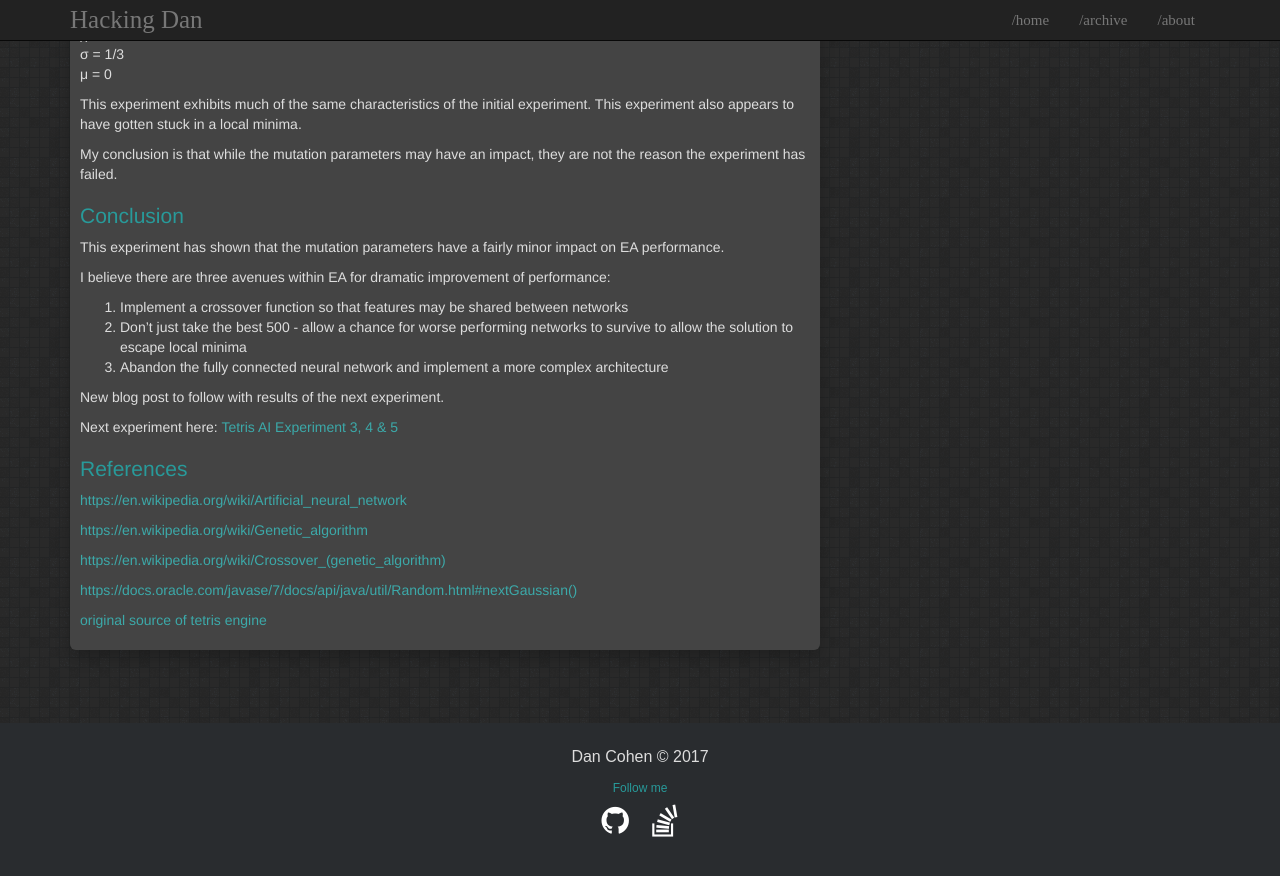
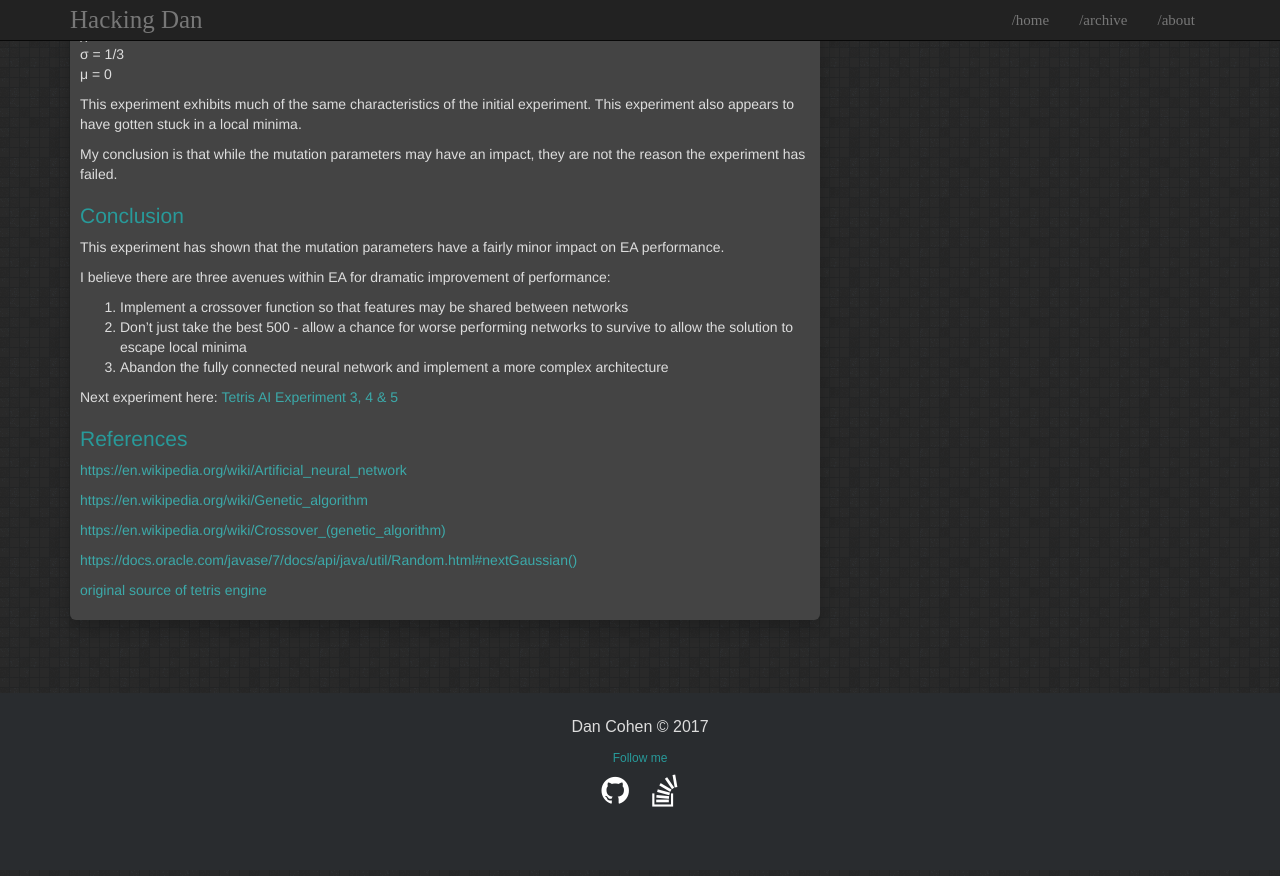
Before and after one commit to cohen990/cohen990.github.io, a Jekyll site: the page built from _posts/2017-11-13-tetris-ai-experiment-1-2-single-parent-evolutionary-algorithm.md, in a window 1280 px wide and 900 px high, scrolled down 7783 px. Shown: the top 876 px of the window. Built offline with Jekyll 4.4.1, drawn with Linux system fonts in a browser that asks for light colours.

Commit message:
remove old line about post to come

```diff
--- a/_posts/2017-11-13-tetris-ai-experiment-1-2-single-parent-evolutionary-algorithm.md
+++ b/_posts/2017-11-13-tetris-ai-experiment-1-2-single-parent-evolutionary-algorithm.md
@@ -237,8 +237,6 @@ I believe there are three avenues within EA for dramatic improvement of performa
 2.  Don't just take the best 500 - allow a chance for worse performing networks to survive to allow the solution to escape local minima
 3.  Abandon the fully connected neural network and implement a more complex architecture
 
-New blog post to follow with results of the next experiment.
-
 Next experiment here: [Tetris AI Experiment 3, 4 & 5]({% post_url 2018-01-02-tetris-failed-experiment-next-steps %})
 
 ## References
```
